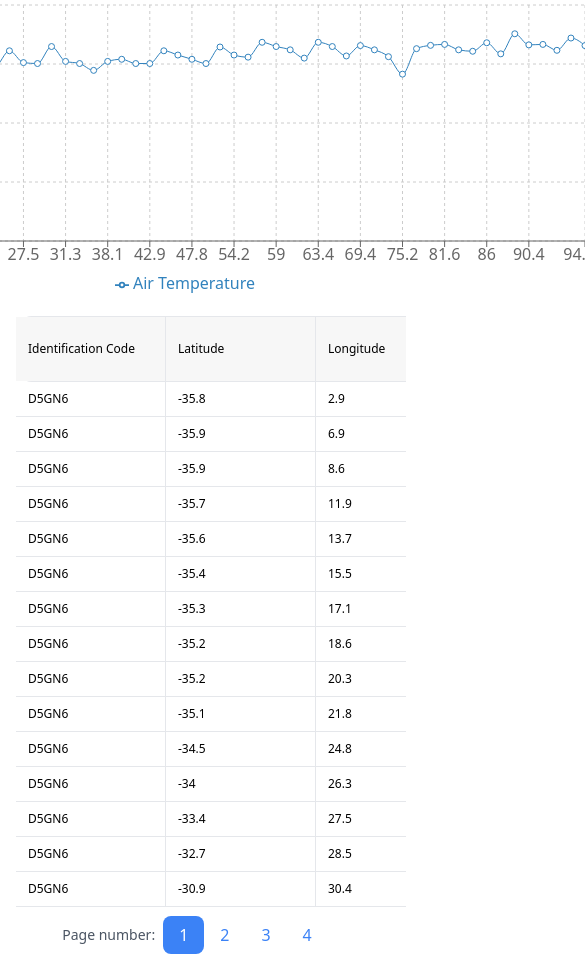
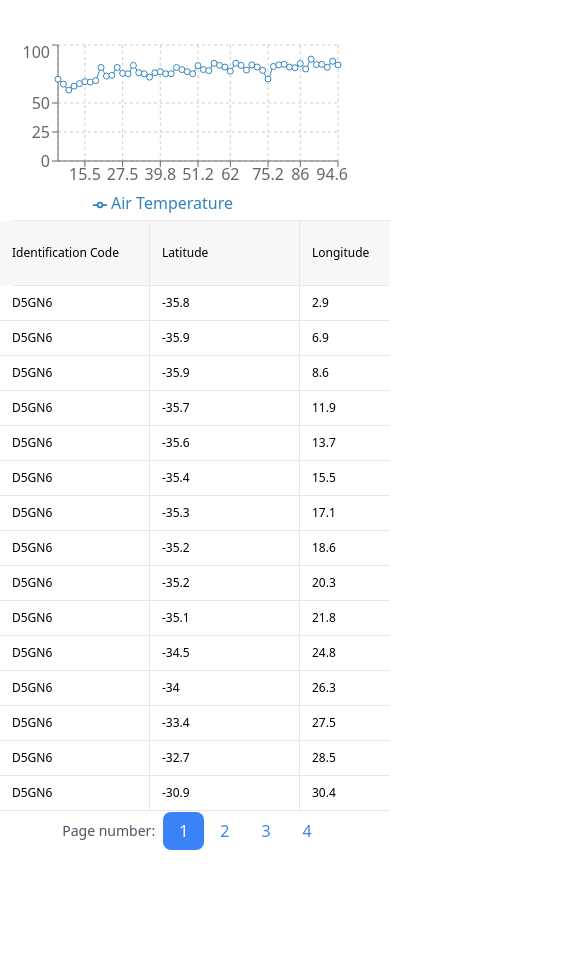
Before and after one commit to amarsrivastava68/Recharts-Data-representation, a Next.js app: page / in a window 390 px wide. Shown: the whole page, 585 px wide, since content can reach past the window. After the commit the page ends 859 px from the top, so only its background shows below. Built offline with nearby package versions, Linux system fonts and the light colour scheme.

Commit message:
responsiveness added

```diff
--- a/pages/index.tsx
+++ b/pages/index.tsx
@@ -66,11 +66,35 @@ const IndexPage = (props : {data:[]}) => {
 
   return (
     <div>
-   <div className="flex justify-center">
+  <div className="flex justify-center">
+
+  <div className="block sm:hidden">
+  <div className="mx-auto max-w-screen-sm mt-10 mr-11">
+    <div className="flex justify-center text-center">
+      <LineChart
+        width={350}
+        height={180}
+        data={jsonData}
+        margin={{ top: 5, right: 10, left: 0, bottom: 5 }}
+      >
+        <CartesianGrid strokeDasharray="3 3" />
+        <XAxis dataKey="Longitude" />
+        <YAxis />
+        <Tooltip />
+        <Legend />
+        <Line type="monotone" dataKey="Air Temperature" name="Air Temperature" />
+      </LineChart>
+    </div>
+  </div>
+</div>
+
+
+
+<div className="hidden sm:block">
   <div className="mx-auto max-w-screen-lg">
     <LineChart
-      width={800}
-      height={300}
+      width={1000}
+      height={400}
       data={jsonData}
       margin={{ top: 5, right: 10, left: 0, bottom: 5 }}
     >
@@ -84,10 +108,13 @@ const IndexPage = (props : {data:[]}) => {
   </div>
 </div>
 
+</div>
 
 
 
-      <div className="min-h-full  overflow-x-scroll md:mx-16 m-4  min-w-full ">
+
+
+      <div className="min-h-full  overflow-x-scroll md:mx-16    ">
 
         <div >
           <div className="min-w-full w-max  border-t border-b rounded-2xl flex ">
@@ -119,7 +146,7 @@ const IndexPage = (props : {data:[]}) => {
         </div>
 
       </div>
-      <div className="pagination-container flex items-center  justify-center  mt-2 mb-4">
+      <div className="pagination-container flex items-center  justify-center   mt-2 mb-4">
           <span className="text-gray-600 text-sm mr-2">Page number:</span>
           <ul className="pagination flex">
             {Array.from({ length: totalPages }, (_, i) => i + 1).map((page: number) => (
```
